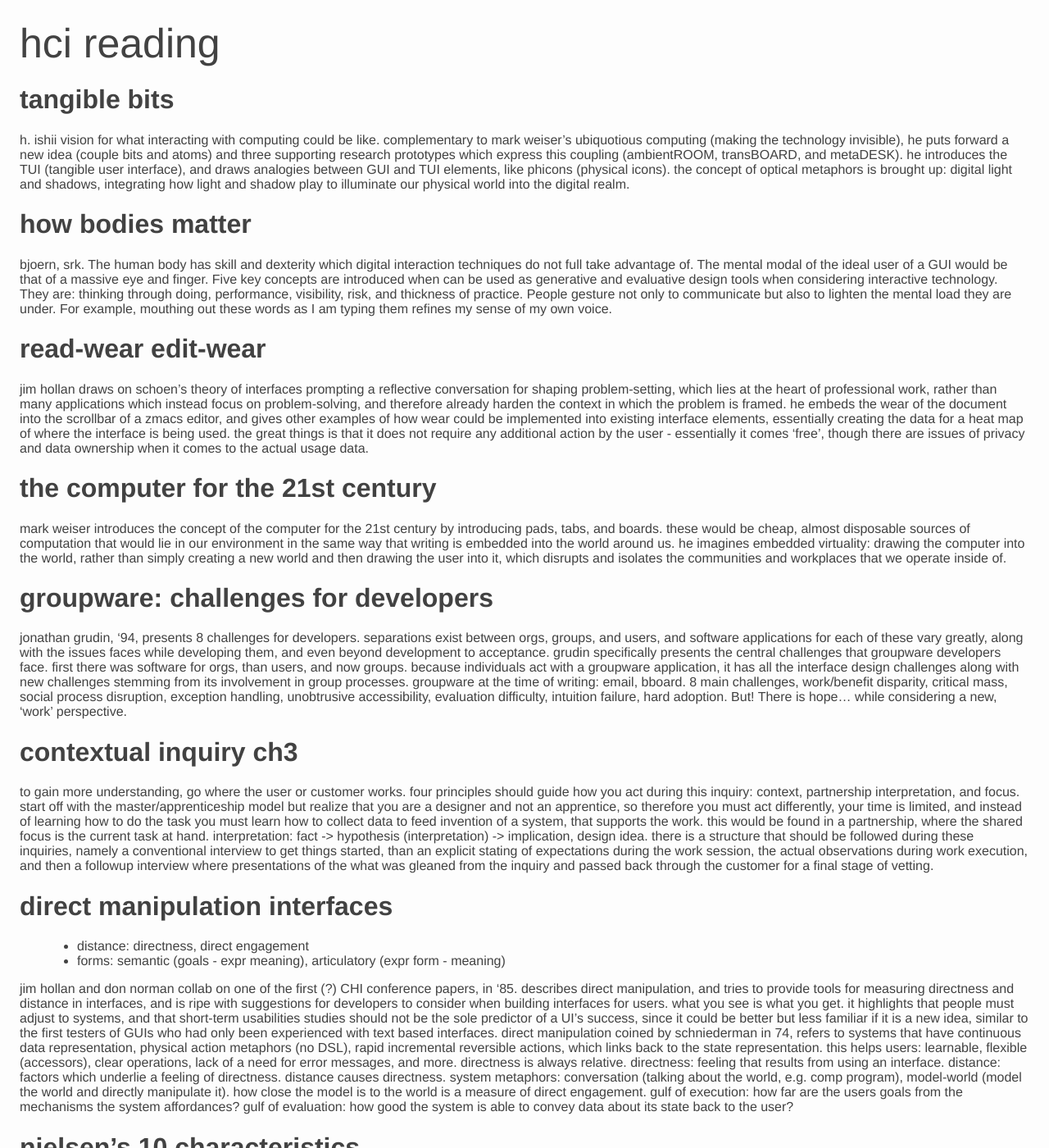
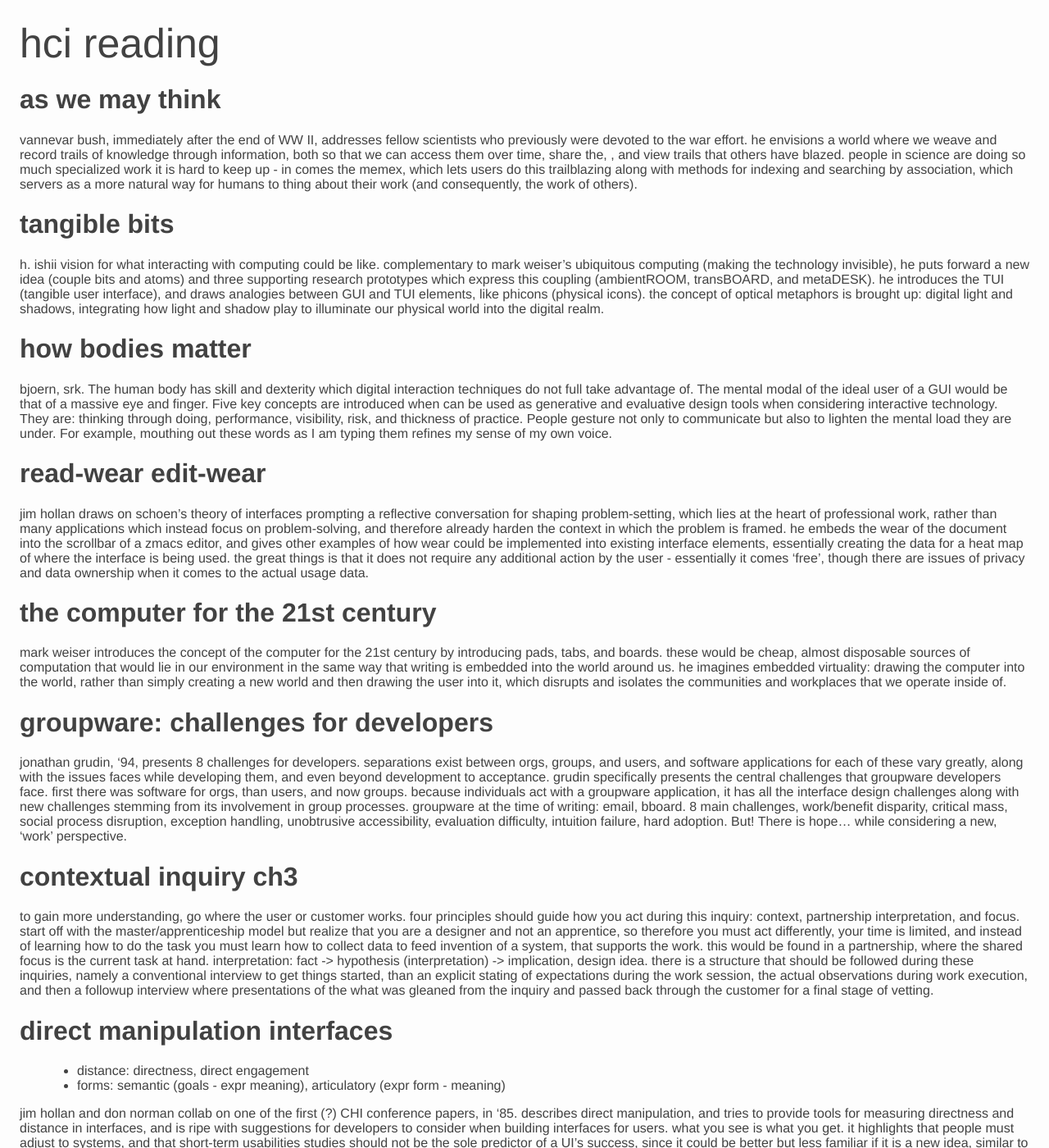
Before and after one commit to jeremywrnr/hci-prelims, a Jekyll site: the page built from notes.md, in a window 1280 px wide and 1400 px high. Shown: the whole window at 82% size. Built offline with Jekyll 4.4.1, drawn with Linux system fonts in a browser that asks for light colours; our own code applies the rules of GitHub Pages for plain Markdown files; some of the changed text lies outside the part shown.

Commit message:
adding as wek may think

```diff
--- a/notes.md
+++ b/notes.md
@@ -1,10 +1,21 @@
 ---
 ---
+
+# as we may think
+
+vannevar bush, immediately after the end of WW II, addresses fellow scientists
+who previously were devoted to the war effort. he envisions a world where we
+weave and record trails of knowledge through information, both so that we can
+access them over time, share the, , and view trails that others have blazed.
+people in science are doing so much specialized work it is hard to keep up - in
+comes the memex, which lets users do this trailblazing along with methods for
+indexing and searching by association, which servers as a more natural way for
+humans to thing about their work (and consequently, the work of others).
 
 # tangible bits
 
 h. ishii vision for what interacting with computing could be like.
-complementary to mark weiser's ubiquotious computing (making the technology
+complementary to mark weiser's ubiquitous computing (making the technology
 invisible), he puts forward a new idea (couple bits and atoms) and three
 supporting research prototypes which express this coupling (ambientROOM,
 transBOARD, and metaDESK). he introduces the TUI (tangible user interface), and
```
Also changed, not shown: other parts of notes.md (+1 -1 lines).
